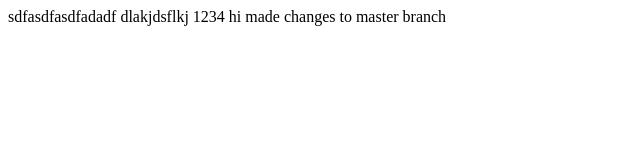
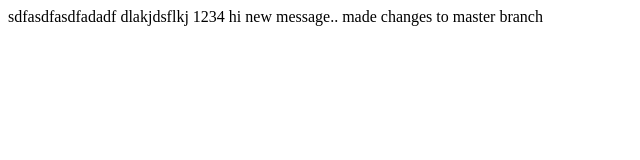
Before and after one commit to 2Kier16/kier-git-project, a plain HTML site: page index.html in a window 1280 px wide. Shown: the whole page, without its empty margins (0-640 px from the left). Drawn offline with Linux system fonts and the light colour scheme.

Commit message:
Update index.html

```diff
--- a/index.html
+++ b/index.html
@@ -10,7 +10,7 @@
     sdfasdfasdfadadf
     dlakjdsflkj
     1234 hi
-
+    new message..
 
     made changes to master branch
 </body>
```
